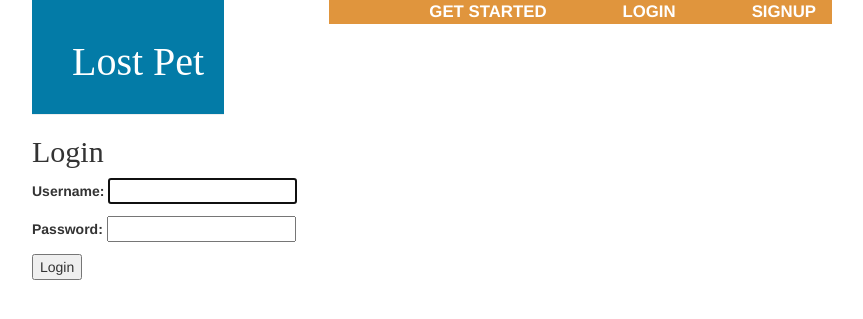
After one commit to sophm256/pets, a Django app: page /login/ in a window 1280 px wide; the page is wider, and only the part inside the window is pictured. The commit adds this page. Shown: the top 319 px of that part, without its empty margins (208-1071 px from the left). Run offline with Django 3.2, Linux system fonts and the light colour scheme; some libraries are stand-ins or nearby versions; some web fonts are replaced.

Commit message:
Added login and logout features

```diff
--- a/mysite/templates/mysite/base.html
+++ b/mysite/templates/mysite/base.html
@@ -16,9 +16,10 @@
             <ul>
                 <li><a href="/">GET STARTED</a></li>
                 {% if user.is_authenticated %}
-                    <li><a href="\">LOGOUT</a></li>
+                    <li><a href="{% url 'logout' %}">LOGOUT</a></li>
                 {% else %}
-                    <li><a href="\">LOGIN</a></li>
+                    <li><a href="{% url 'login' %}">LOGIN</a></li>
+                    <li><a href="{% url 'signup' %}">SIGNUP</a></li>
                 {% endif %}
 
             </ul>
--- /dev/null
+++ b/mysite/templates/registration/login.html
@@ -0,0 +1,12 @@
+{% extends 'mysite/base.html' %}
+
+{% block title %}Login{% endblock %}
+
+{% block content %}
+  <h2>Login</h2>
+  <form method="post">
+    {% csrf_token %}
+    {{ form.as_p }}
+    <button type="submit">Login</button>
+  </form>
+{% endblock %}
--- a/mysite/urls.py
+++ b/mysite/urls.py
@@ -23,7 +23,8 @@ from mysite import views
 urlpatterns = [
     path('admin/', admin.site.urls),
     path('', views.index, name='home'),
-
+    url(r'^login/$', auth_views.LoginView.as_view(), name='login'),
+    url(r'^logout/$', auth_views.LogoutView.as_view(),name='logout'),
     url(r'^signup/$', core_views.signup, name='signup'),
 
 ]
```
Also changed, not shown: mysite/templates/registration/logged_out.html (added, +14 -0 lines).
